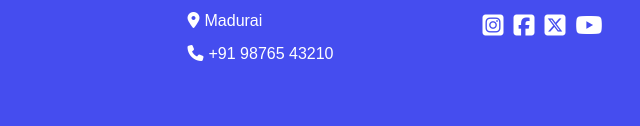
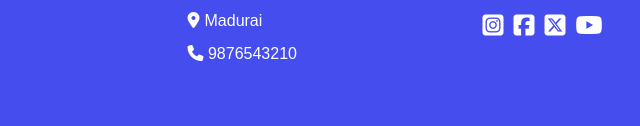
Before and after one commit to mayileshwaran/Timesnew, a plain HTML site: page about.html in a window 1280 px wide. Shown: the part 1250-1376 px from the top of the page, 502-1142 px from the left. Drawn offline with Linux system fonts and the light colour scheme.

Commit message:
Add files via upload

```diff
--- a/about.html
+++ b/about.html
@@ -43,7 +43,7 @@
 <p>Today, as we move forward with a legacy over two decades strong, our commitment remains the same: to deliver exceptional quality and enduring style.</p>
     </div>
 </div></div>
-  <footer>
+   <footer>
     <div class="foot-1">
              <img src="./image/Time’s new.png" alt="" width="200px">
              <p>Times New is a modern platform delivering fresh insights, trends, and updates across technology
@@ -59,7 +59,8 @@
     <div class="foot-3">
         <h3>Coffee with us</h3>
          <div class="fr"><i class="fa-solid fa-location-dot"></i> <p>Madurai</p></div>
-         <div class="fr"><i class="fa-solid fa-phone"></i><p>+91 98765 43210</p></div>
+         <div class="fr"><a href="tel:+91 9876543210" target="_blank"><i class="fa-solid fa-phone"></i> <span> 9876543210</span>
+                    </a></div>
     </div>
    <div class="foot-4">
     <h3>Get into touch</h3>
--- a/css/style.css
+++ b/css/style.css
@@ -723,7 +723,7 @@ margin-bottom: 0px;
   flex-direction: column;
   gap: 50px;
   width: 50%;
-  align-items: center;
+  align-items: start;
   justify-content: center;
 }
 .our-s{
```
Also changed, not shown: contact.html (+2 -1 lines), index.html (+3 -2 lines), topbrands.html (+3 -2 lines).
